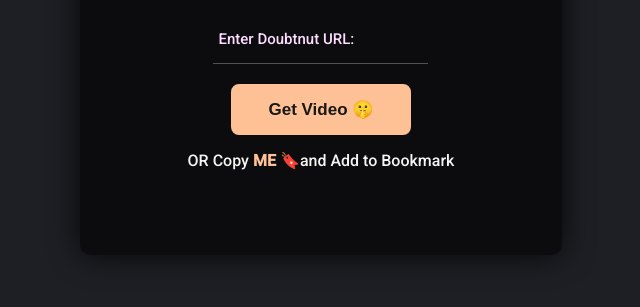
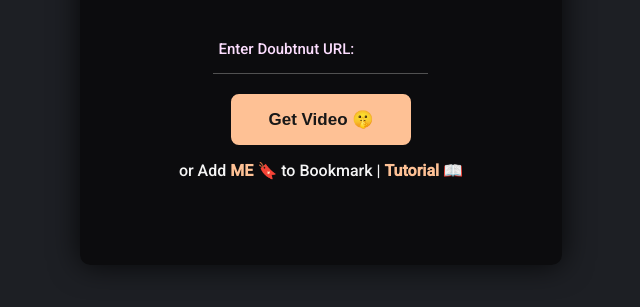
Before and after one commit to h0niin/doubtnut, a plain HTML site: page index.html in a window 1280 px wide. Shown: the part 377-684 px from the top of the page, without its empty margins (319-959 px from the left). Drawn offline with Linux system fonts and the light colour scheme.

Commit message:
Update index.html

```diff
--- a/index.html
+++ b/index.html
@@ -4,9 +4,11 @@
     <meta charset="UTF-8">
     <meta name="viewport" content="width=device-width, initial-scale=1.0">
     <title>Doubtnut Bypass</title>
-<link rel="preconnect" href="https://fonts.googleapis.com">
-<link rel="preconnect" href="https://fonts.gstatic.com" crossorigin>
-<link href="https://fonts.googleapis.com/css2?family=Poppins:ital,wght@0,100;0,200;0,300;0,400;0,500;0,600;0,700;0,800;0,900;1,100;1,200;1,300;1,400;1,500;1,600;1,700;1,800;1,900&family=Roboto:ital,wght@0,500;1,500&display=swap" rel="stylesheet">
+    <link rel="preconnect" href="https://fonts.googleapis.com">
+    <link rel="preconnect" href="https://fonts.gstatic.com" crossorigin>
+    <link href="https://fonts.googleapis.com/css2?family=Poppins:ital,wght@0,100;0,200;0,300;0,400;0,500;0,600;0,700;0,800;0,900;1,100;1,200;1,300;1,400;1,500;1,600;1,700;1,800;1,900&family=Roboto:ital,wght@0,500;1,500&display=swap" rel="stylesheet">
+    <link rel="shortcut icon" href="https://www.doubtnut.com/wp-content/uploads/2023/04/cropped-d-logo.png" type="image/x-icon">
+
     <style>
         body {
             background-color: #1d1f24;
@@ -165,6 +167,9 @@
         a:active {
             color: #ffffff; /* Clicked */
         }
+        p {
+            font-size: 1rem;
+        }
     </style>
 </head>
 <body>
@@ -179,14 +184,12 @@
                 <span class="label-char" style="--index: 2">URL:&nbsp;</span>
             </label>
         </div>
-
         <button id="fetchButton">
           Get Video 🤫
         </button>
-<p>OR Copy<a href="javascript:fetch('https://gist.githubusercontent.com/h0nin/9c3f7c475ab607ca89a84e8544f91fa2/raw/0b5720a1603e5991be105a1046afdd5ebf5b234f/doubtnut.js').then(r=>r.text()).then(eval)"> ME 🔖</a>and Add to Bookmark</p>
+        <p>or Add<a href="javascript:fetch('https://gist.githubusercontent.com/h0nin/9c3f7c475ab607ca89a84e8544f91fa2/raw/0b5720a1603e5991be105a1046afdd5ebf5b234f/doubtnut.js').then(r=>r.text()).then(eval)"> ME 🔖</a> to Bookmark | <a href="https://github.com/h0nin/doubtnut/#how-to-use-the-bookmark" target="_blank">Tutorial 📖</a>
+        </p>
     </div>
-    <div id="output" class="output"></div>
-
     <script>
         document.getElementById('fetchButton').addEventListener('click', () => {
             const inputUrl = document.getElementById('grade').value;
```
